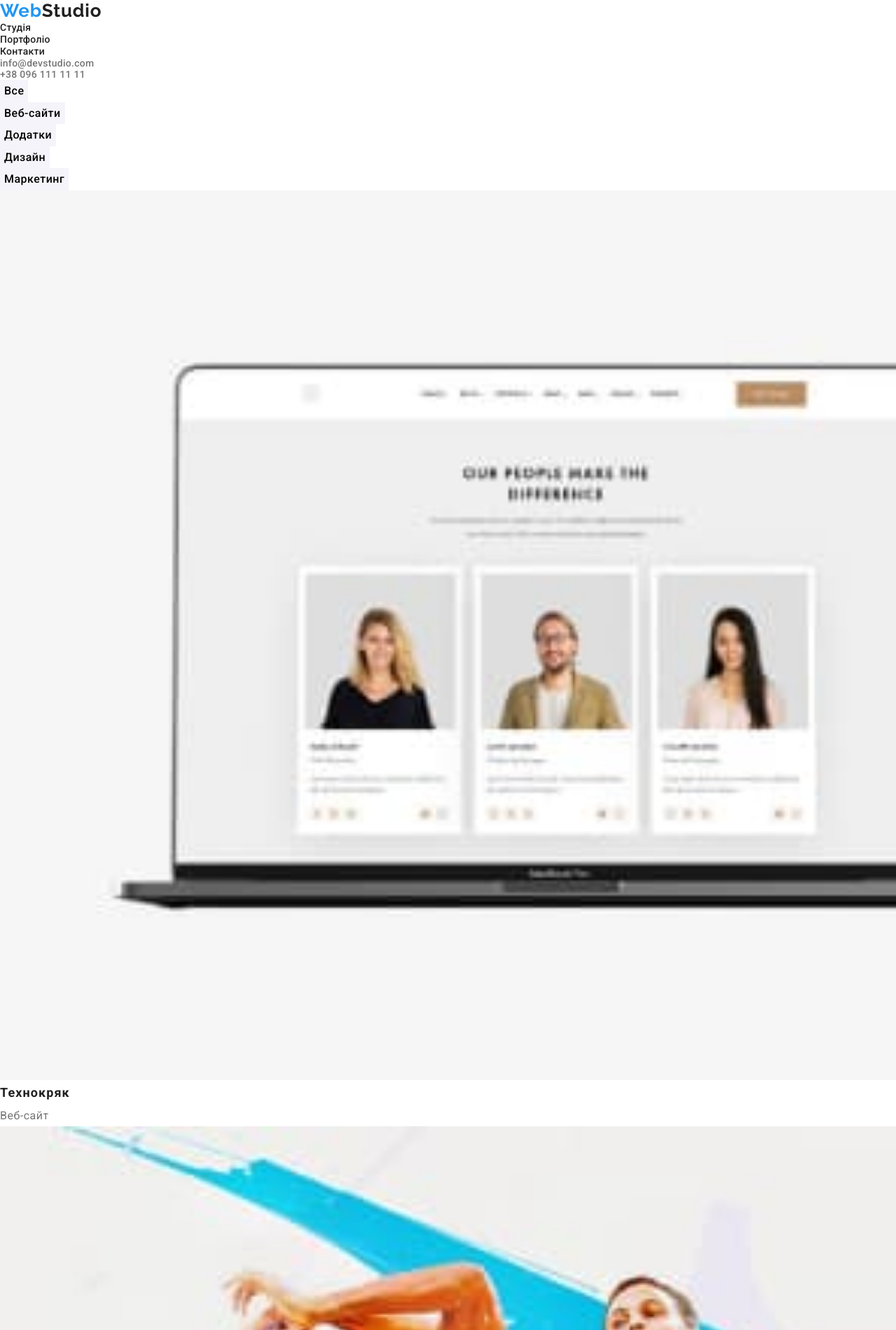
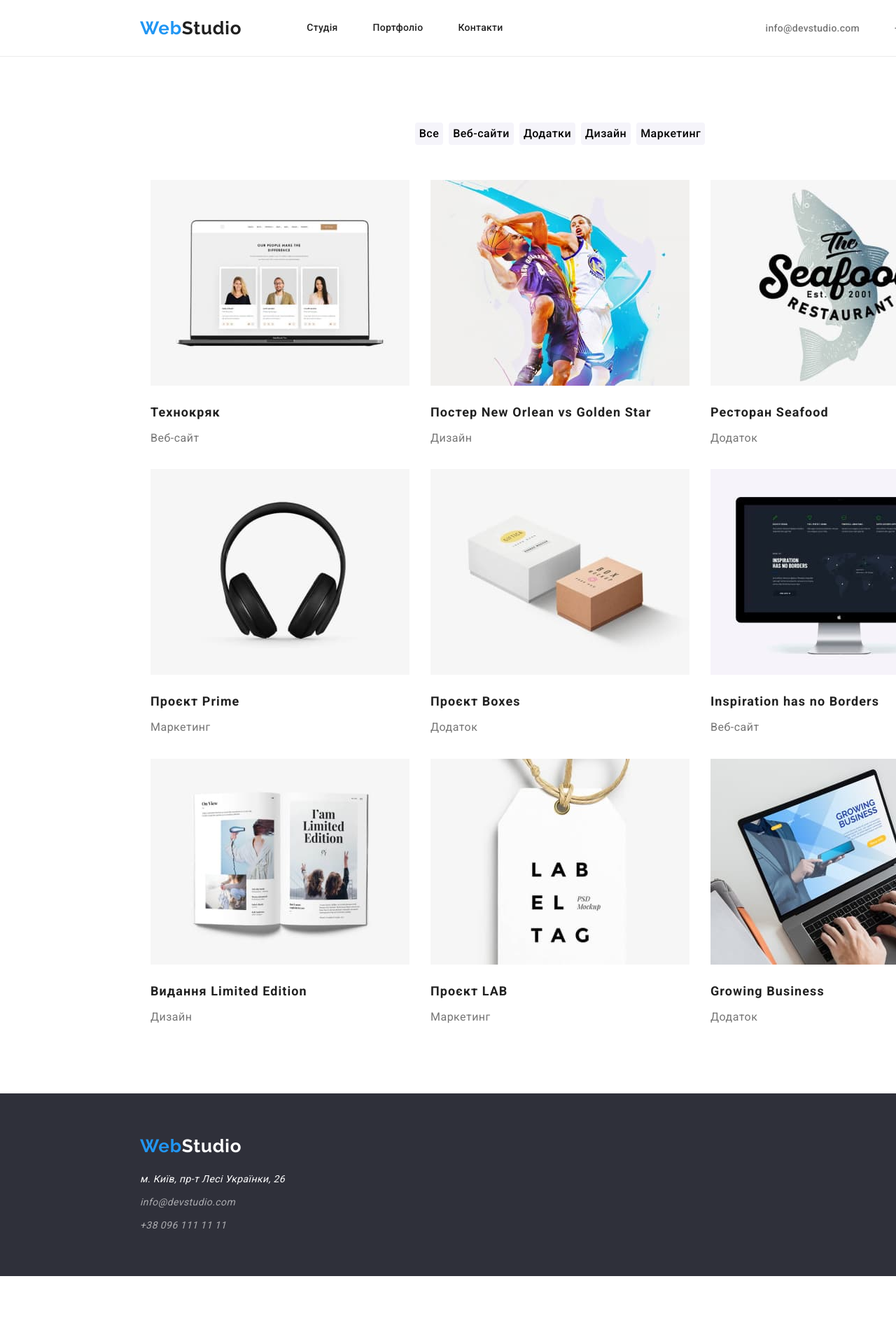
Before and after one commit to Jigsaw28/goit-markup-hw-03, a plain HTML site: page portfolio.html in a window 1280 px wide. Shown: the top 1900 px of the page at 70% size. After the commit the page ends 1823 px from the top, so only its background shows below. Drawn offline with nearby package versions, Linux system fonts and the light colour scheme.

Commit message:
позиціонує сторінку портфоліо

```diff
--- a/css/styles.css
+++ b/css/styles.css
@@ -67,7 +67,7 @@ li {
 }
 .main-nav {
     display: flex;;
-    width: 1200px;
+    width: 1230px;
     align-items: center;
     padding-left: 15px;
     padding-right: 15px;
@@ -128,6 +128,7 @@ li {
     background-color: var(--hero-color);
     width: 1600px;
     padding: 200px 0;
+    text-align: center;
 }
 .hero-title {
     font-weight: 900;
@@ -140,7 +141,6 @@ li {
 }
 .hero-btn {
     display: inline-block;
-    margin-left: 692px;
     margin-top: 40px;
     width: 216px;
     height: 50px;
@@ -153,9 +153,9 @@ li {
     background-color:var(--header-color);
 }
 .peculiarity .container {
-    margin-left: 200px;
-    width: 1200px;
-    padding: 94px 0;
+    margin-left: 185px;
+    width: 1230px;
+    padding: 94px 15px;
     display: flex;
     justify-content: center;
 }
@@ -182,8 +182,10 @@ li {
 
 /*Чим ми займаємось?*/
 .work .container {
-    width: 1200px;
-    margin-left: 200px;
+    width: 1230px;
+    margin-left: 185px;
+    padding-left: 15px;
+    padding-right: 15px;
     padding-bottom: 94px;
 }
 .work .list-menu {
@@ -206,8 +208,8 @@ li {
     background-color: var(--our-team-color);
 }
 .team .container {
-    width: 1200px;
-    margin-left: 200px;
+    width: 1230px;
+    margin-left: 185px;
     padding: 0 15px 94px;
 }
 .team .list-menu {
@@ -252,10 +254,10 @@ li {
     background-color: var(--hero-color);
 }
 .footer .container {
-    width: 1200px;
+    width: 1230px;
     padding-left: 15px;
     padding-right: 15px;
-    margin-left: 200px;
+    margin-left: 185px;
 }
 .footer .logo {
     display: inline-block;
@@ -297,6 +299,7 @@ li {
     background-color: #F5F4FA;
     border: 0;
     cursor: pointer;
+    border-radius: 4px;
 }
 
 .btn:hover {
@@ -309,7 +312,32 @@ li {
     background-color: #FFFFFF;
 
 }
+.page .container {
+    width: 1230px;
+    padding-top: 94px;
+    padding-bottom: 94px;
+    padding-left: 15px;
+    padding-right: 15px;
+    margin-left: 185px;
+}
+.page .list-filter {
+    display: flex;
+    justify-content: center;
+    margin-bottom: 50px;
+}
+.page .list-item:not(:last-child) {
+    margin-right: 8px;
+}
+.page .list-menu {
+    flex-basis: calc((100%-60px)/3);
+    display: flex;
+    flex-wrap: wrap;
+    justify-content: center;
+    gap: 30px;
+}
 .page .title {
+    margin-top: 20px;
+    margin-bottom: 4px;
     font-size: 18px;
     line-height: 2;
     letter-spacing: 0.06em;
--- a/portfolio.html
+++ b/portfolio.html
@@ -14,105 +14,111 @@
 </head>
 <body>
     <!--Шапка Сайта-->
-    <header>
-        <nav>
+    <header class="page-header">
+        <nav class="container main-nav">
             <a class="logo link" lang="en" href="./index.html"><span class="logotype">Web</span>Studio</a>
-            <ul>
-                <li><a class="link nav-link" href="./index.html">Студія</a></li>
-                <li><a class="link nav-link" href="#">Портфоліо</a></li>
-                <li><a class="link nav-link" href="#">Контакти</a></li>
+            <ul class="nav-menu">
+                <li class="item"><a class="link nav-link" href="./index.html">Студія</a></li>
+                <li class="item"><a class="link nav-link" href="#">Портфоліо</a></li>
+                <li class="item"><a class="link nav-link" href="#">Контакти</a></li>
+            </ul>
+            <ul class="auth-nav">
+                <li class="item"><a class="contact-link link" href="mailto:info@devstudio.com">info@devstudio.com</a></li>
+                <li class="item"><a class="contact-link link" href="tel:+380961111111">+38 096 111 11 11</a></li>
             </ul>
         </nav>
-        <ul>
-            <li><a class="contact-link link" href="mailto:info@devstudio.com">info@devstudio.com</a></li>
-            <li><a class="contact-link link" href="tel:+380961111111">+38 096 111 11 11</a></li>
-        </ul>
     </header>
     <main class="page">
+        <div class="container">
             <h1 class="visually-hidden">Наші роботи</h1>
-        <ul>
-            <li><button class="btn" type="button">Все</button></li>
-            <li><button class="btn" type="button">Веб-сайти</button></li>
-            <li><button class="btn" type="button">Додатки</button></li>
-            <li><button class="btn" type="button">Дизайн</button></li>
-            <li><button class="btn" type="button">Маркетинг</button></li>
+            <ul class="list-filter">
+                <li class="list-item"><button class="btn" type="button">Все</button></li>
+                <li class="list-item"><button class="btn" type="button">Веб-сайти</button></li>
+                <li class="list-item"><button class="btn" type="button">Додатки</button></li>
+                <li class="list-item"><button class="btn" type="button">Дизайн</button></li>
+                <li class="list-item"><button class="btn" type="button">Маркетинг</button></li>
             </ul>
-        <ul>
-            <li>
-                <a class="link" href="" >
+            <ul class="list-menu">
+                <li class="list-main-item">
+                    <a class="link" href="">
                         <img src="./images/techno.jpg" alt="Технокряк" width="370">
                         <h2 class="title">Технокряк</h2>
                         <p class="text">Веб-сайт</p>
                     </a>
                 </li>
-            <li>
+                <li class="list-main-item">
                     <a class="link" href="">
                         <img src="./images/goldenstar.jpg" alt="Постер" width="370">
                         <h2 class="title">Постер New Orlean vs Golden Star</h2>
                         <p class="text">Дизайн</p>
                     </a>
                 </li>
-            <li>
+                <li class="list-main-item">
                     <a class="link" href="">
                         <img src="./images/seafood.jpg" alt="Лого ресторана" width="370">
                         <h2 class="title">Ресторан Seafood</h2>
                         <p class="text">Додаток</p>
                     </a>
                 </li>
-            <li>
+                <li class="list-main-item">
                     <a class="link" href="">
                         <img src="./images/prime.jpg" alt="навушники" width="370">
                         <h2 class="title">Проєкт Prime</h2>
                         <p class="text">Маркетинг</p>
                     </a>
                 </li>
-            <li>
+                <li class="list-main-item">
                     <a class="link" href="">
                         <img src="./images/boxes.jpg" alt="дві коробки" width="370">
                         <h2 class="title">Проєкт Boxes</h2>
                         <p class="text">Додаток</p>
                     </a>
                 </li>
-            <li>
+                <li class="list-main-item">
                     <a class="link" href="">
                         <img src="./images/inspiration.jpg" alt="зображення на моніторі" width="370">
                         <h2 class="title">Inspiration has no Borders</h2>
                         <p class="text">Веб-сайт</p>
                     </a>
                 </li>
-            <li>
+                <li class="list-main-item">
                     <a class="link" href="">
                         <img src="./images/limitededition.jpg" alt="Стаття" width="370">
-                    <h2>Видання Limited Edition</h2>
+                        <h2 class="title">Видання Limited Edition</h2>
                         <p class="text">Дизайн</p>
                     </a>
                 </li>
-            <li>
+                <li class="list-main-item">
                     <a class="link" href="">
                         <img src="./images/lab.jpg" alt="Брилок із зображенням лого" width="370">
-                    <h2>Проєкт LAB</h2>
+                        <h2 class="title">Проєкт LAB</h2>
                         <p class="text">Маркетинг</p>
                     </a>
                 </li>
-            <li>
+                <li class="list-main-item">
                     <a class="link" href="">
                         <img src="./images/growingbusiness.jpg" alt="зображеня додатко на екрані ноутбука" width="370">
-                    <h2>Growing Business</h2>
+                        <h2 class="title">Growing Business</h2>
                         <p class="text">Додаток</p>
                     </a>
                 </li>
             </ul>
+        </div>
     </main>
-    <footer>
-        <a class="logo link" href="./index.html"><span class="logotype">Web</span><span class="studio">Studio</span></a>
+    <footer class="footer">
+        <div class="container">
+            <a class="logo link" href="./index.html"><span class="logotype ">Web</span><span
+                    class="studio">Studio</span></a>
             <address>
                 <ul>
-                <li><a class="location" href="https://goo.gl/maps/eqC2prDyuouPc9qL6">м. Київ, пр-т Лесі Українки, 26</a>
+                    <li><a class="location link" href="https://goo.gl/maps/eqC2prDyuouPc9qL6">м. Київ, пр-т Лесі Українки,
+                            26</a>
                     </li>
-                <li><a class="address" href="mailto:info@devstudio.com">info@devstudio.com</a></li>
-                <li><a class="address" href="tel:+380961111111">+38 096 111 11 11</a></li>
+                    <li><a class="address link mail" href="mailto:info@devstudio.com">info@devstudio.com</a></li>
+                    <li><a class="address link tel" href="tel:+380961111111">+38 096 111 11 11</a></li>
                 </ul>
             </address>
+        </div>
     </footer>
 </body>
 </html>
```
Lines whose indentation alone changed are shown as unchanged.
